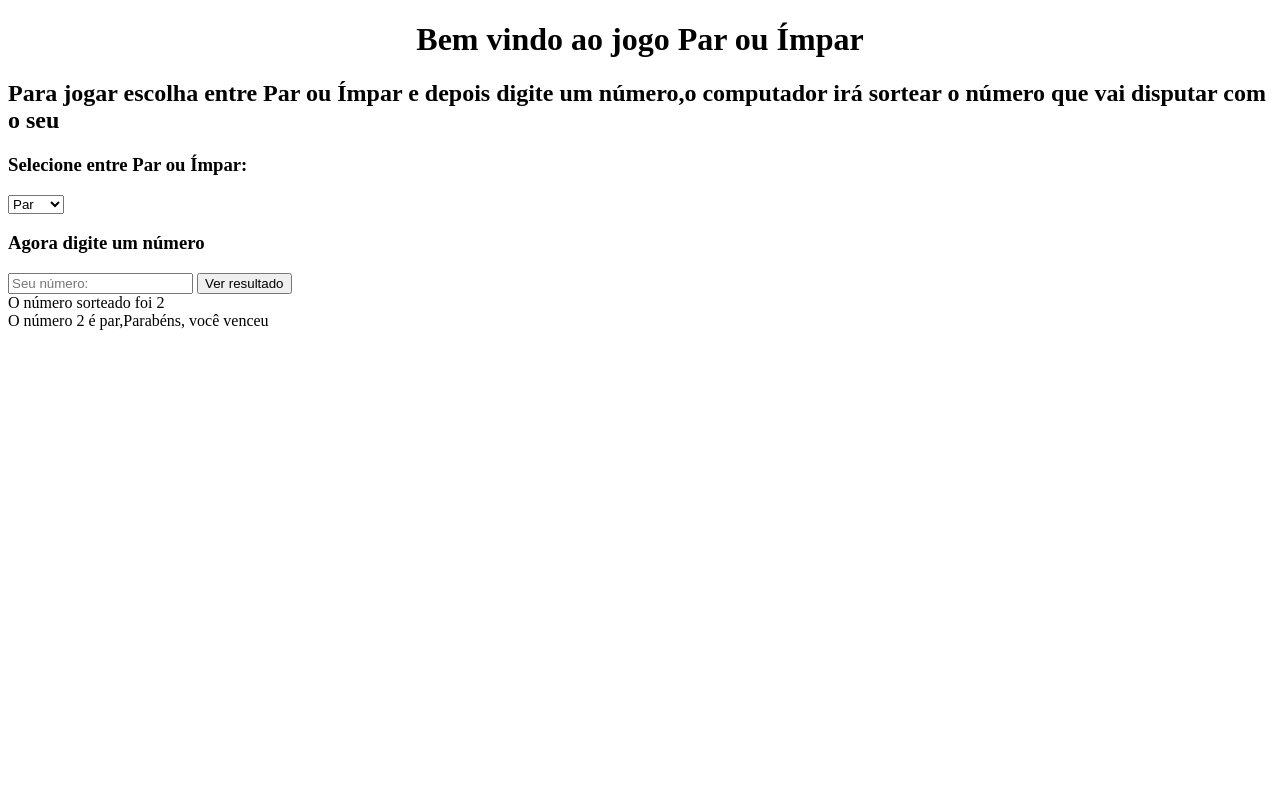
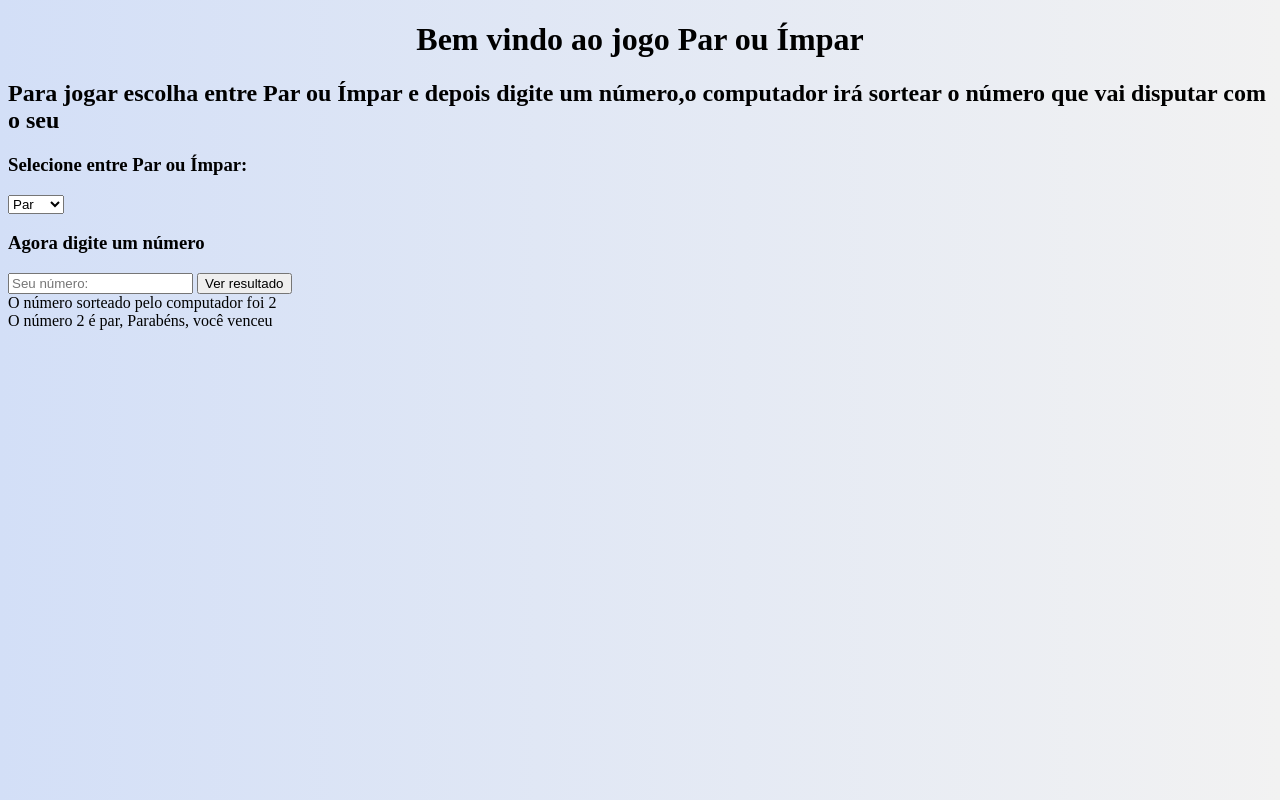
Before and after one commit to OtavioAlencarr/ParOuImpar, a plain HTML site: page index.html in a window 1280 px wide. Both pictures are taken after a click on the button "Ver resultado". Drawn offline with Linux system fonts and the light colour scheme.

Commit message:
finalizado

```diff
--- a/index.html
+++ b/index.html
@@ -7,7 +7,7 @@
     <title>ParOuImpar</title>
     <script src="script.js"></script>
 </head>
-<body>
+<body style='background-image: linear-gradient(to right,#D3DFF7,#F2F2F2);'>
     <h1 style='text-align: center;'>Bem vindo ao jogo Par ou Ímpar</h1>
     <h2>Para jogar escolha entre Par ou Ímpar e depois digite um número,o computador irá sortear o número que vai disputar com o seu </h2>
     <h3>Selecione entre Par ou Ímpar:</h3>
--- a/script.js
+++ b/script.js
@@ -8,13 +8,13 @@ function parOuImpar(computador,usuario,total){
     let ePar = document.getElementById('escolha').value === 'Par'
     let totalEPar = total % 2 == 0
     let mensagem = ''
-    document.getElementById('sorteio').innerText = `O número sorteado foi ${computador}`
+    document.getElementById('sorteio').innerText = `O número sorteado pelo computador foi ${computador}`
     if (ePar && totalEPar){
-                mensagem = `O número ${total} é par,Parabéns, você venceu`}
+                mensagem = `O número ${total} é par, Parabéns, você venceu`}
     else if (ePar && !totalEPar){
                 mensagem = `O número ${total} é ímpar, Sinto muito, você perdeu`}
     else if (!ePar && !totalEPar){
-                mensagem = `O número ${total} é ímpar,Parabéns, você venceu`}
+                mensagem = `O número ${total} é ímpar, Parabéns, você venceu`}
     else if (!ePar && totalEPar){
                 mensagem = `O número ${total} é par, Sinto muito, você perdeu`}
     document.getElementById('resultado').innerText = mensagem
```
